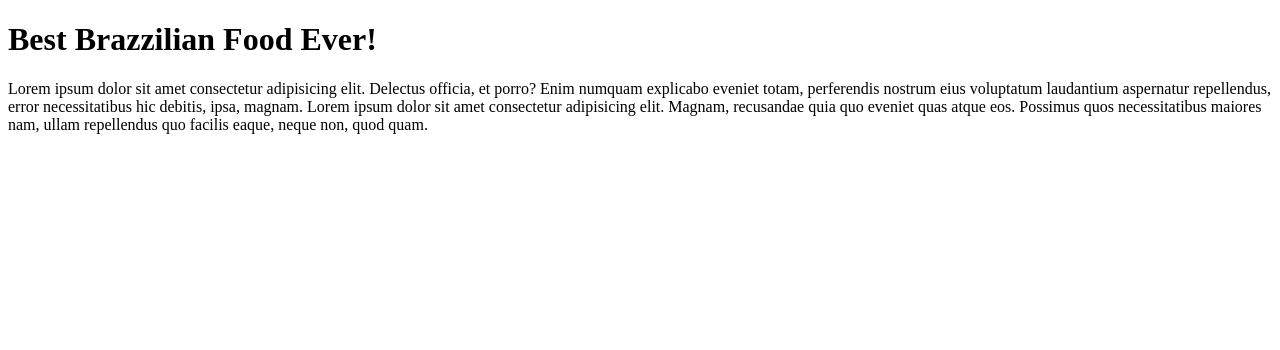
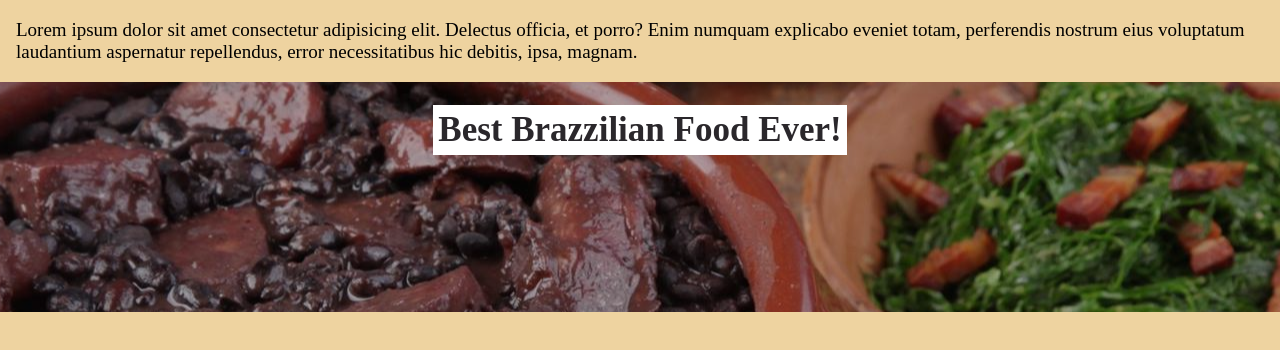
Before and after one commit to Claudi0-V/restaurant_page, a website built with webpack: page src/index.html in a window 1280 px wide. Built offline with nearby package versions, Linux system fonts and the light colour scheme.

Commit message:
created the header module

```diff
--- a/src/index.html
+++ b/src/index.html
@@ -6,12 +6,12 @@
 	<title>Brasil Soul Food</title>
 </head>
 <body>
-	<header>
-		<h1>Best Brazzilian Food Ever!</h1>
-	</header>
-	<main> <p>Lorem ipsum dolor sit amet consectetur adipisicing elit. Delectus officia, et porro? Enim numquam explicabo eveniet totam, perferendis nostrum eius voluptatum laudantium aspernatur repellendus, error necessitatibus hic debitis, ipsa, magnam. Lorem ipsum dolor sit amet consectetur adipisicing elit. Magnam, recusandae quia quo eveniet quas atque eos. Possimus quos necessitatibus maiores nam, ullam repellendus quo facilis eaque, neque non, quod quam.</p>
+	<div id="content">
+	<main>
+		<section class="tab-section">
+			<p>Lorem ipsum dolor sit amet consectetur adipisicing elit. Delectus officia, et porro? Enim numquam explicabo eveniet totam, perferendis nostrum eius voluptatum laudantium aspernatur repellendus, error necessitatibus hic debitis, ipsa, magnam.</p>
+		</section>
+
 	</main>
-	<div id="content">
 	</div>
 </body>
-</html>
--- a/src/index.js
+++ b/src/index.js
@@ -1 +1,6 @@
 import "./styles/index.css"
+
+// import { htmlCreated, consoller as  consss} from "./html.js"
+import createHeader  from "./modules/header.js"
+
+createHeader()
--- /dev/null
+++ b/src/modules/header.js
@@ -0,0 +1,14 @@
+function createHeader() {
+	const content = document.querySelector('#content');
+	const header = document.createElement('header');
+	const divForeground = document.createElement('div');
+	const h1 = document.createElement('h1');
+	divForeground.classList.add('foreground');
+	h1.textContent = 'Best Brazzilian Food Ever!'
+
+	divForeground.append(h1)
+	header.append(divForeground)
+	content.append(header)
+}
+
+export default createHeader
--- a/src/styles/index.css
+++ b/src/styles/index.css
@@ -0,0 +1,61 @@
+:root {
+	font-size: 62.5%;
+	--main-font:  #2A2116;
+	--light-brown:  #8D5444;
+	--pinkish: #CBA4A9;
+	--light-green: #7D883D;
+
+}
+body {
+	background-color: #EED3A0;
+	margin: 0;
+}
+header {
+	background: url("../images/calcule_img1.jpg") no-repeat fixed center;
+	height: 230px;
+}
+
+header .foreground {
+	background-color: rgba(0, 0, 0, 0.3);
+	width: 100%;
+	height: 100%;
+	display: flex;
+	flex-direction: column;
+	align-items: center;
+	justify-content: space-between;
+}
+header .foreground h1 {
+	font-size: 3.5rem;
+	color: #2A272B;
+	background-color: white;
+	padding: 5px;
+}
+
+nav {
+	display: flex;
+	width: 25%;
+	justify-content: space-around;
+	font-size: 2.5rem;
+}
+
+nav div {
+	background-color: white;
+	padding: 5px;
+	cursor: pointer;
+	margin-bottom: 5px;
+}
+
+
+/*MAIN BELLOW*/
+
+main {
+	margin: 16px;
+}
+
+.tab-section {
+	background-color: ;
+}
+.tab-section p {
+	font: var(--main-font);
+	font-size: 1.9rem;
+}
```
